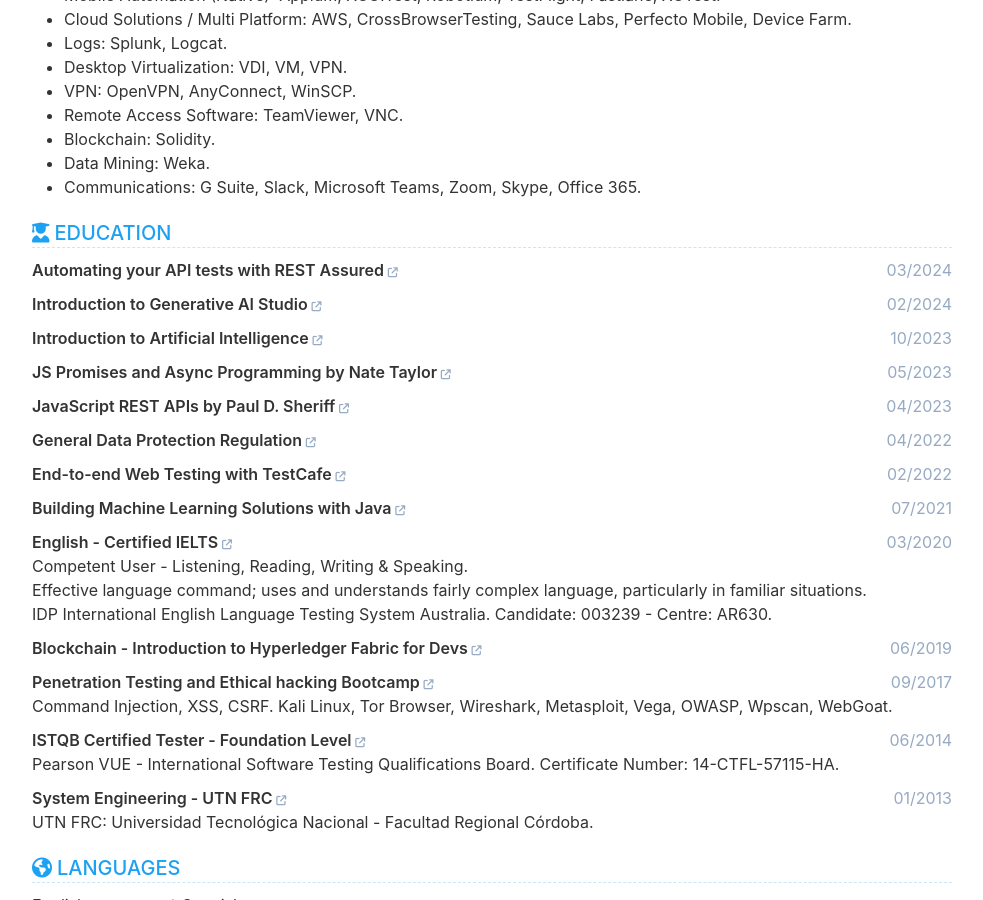
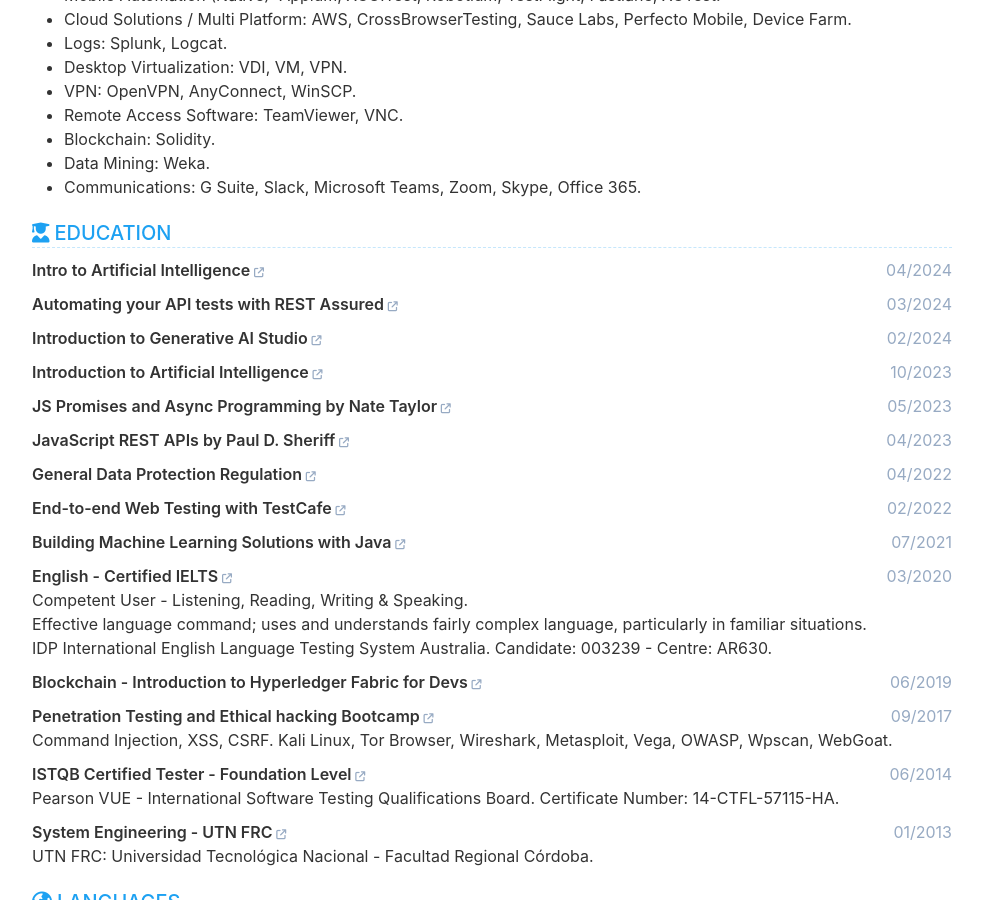
Before and after one commit to cvera08/full-resume, a Jekyll site: the page built from index.html, in a window 1280 px wide and 900 px high, scrolled down 4502 px. Shown: the whole window, without its empty margins (148-1131 px from the left). Built offline with Jekyll 4.4.1, drawn with Linux system fonts in a browser that asks for light colours.

Commit message:
feat: Intro to AI course

```diff
--- a/_data/data.yml
+++ b/_data/data.yml
@@ -288,6 +288,13 @@ education:
   description: |
 
   items:
+    - institution: Intro to Artificial Intelligence
+      link: 'https://bit.ly/43tEN70'
+      date: 04/2024
+      major:
+      degree:
+      description: |
+
     - institution: Automating your API tests with REST Assured
       link: 'https://testautomationu.applitools.com/certificate/?id=10cff908'
       date: 03/2024
```
